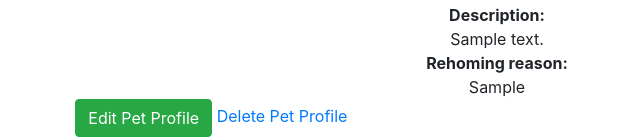
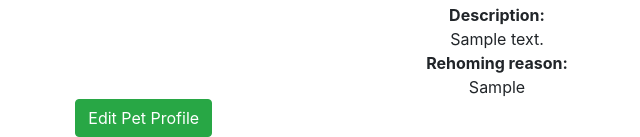
Before and after one commit to arivaden/furever_homes, a Django app: page /pet_profile/1 in a window 1280 px wide. Shown: the part 671-808 px from the top of the page, without its empty margins (143-783 px from the left). Run offline with Django 4.2, Linux system fonts and the light colour scheme; a user stored in the database is signed in; tables that the repository leaves empty hold one stand-in row (values such as "Sample post"); grey boxes marked "Sample" are stand-in pictures; some libraries are stand-ins or nearby versions.

Commit message:
delete button attmpt 2

```diff
--- a/templates/pets/pet_profile.html
+++ b/templates/pets/pet_profile.html
@@ -18,6 +18,6 @@
 </div>
 {% if editor %}
     <button type="submit" class="btn btn-success">Edit Pet Profile</button>
-    <a href="{% url delete_pet_profile pet.pet_profile_id %}" >Delete Pet Profile</a>
+    <!--<a href="{% url delete_pet_profile pet.pet_profile_id %}" >Delete Pet Profile</a> -->
 {% endif %}
 {% endblock %}
```
